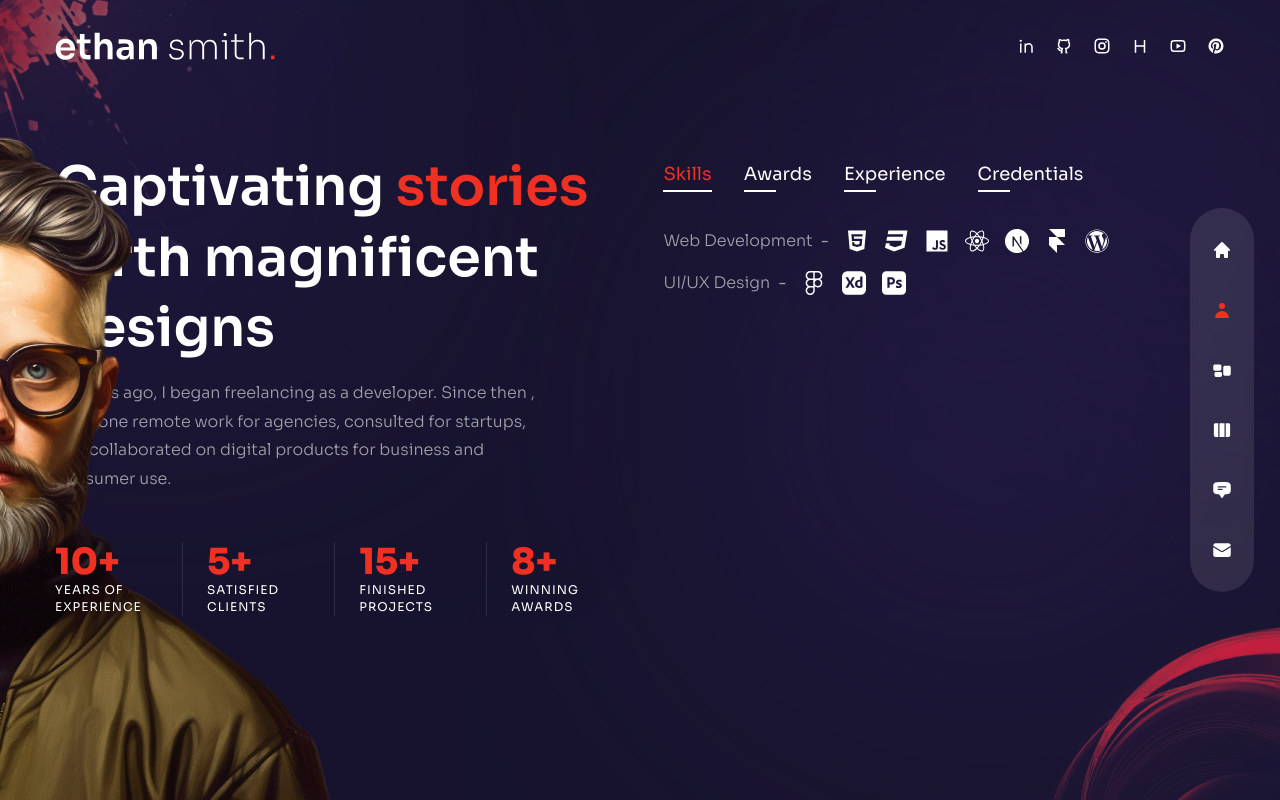
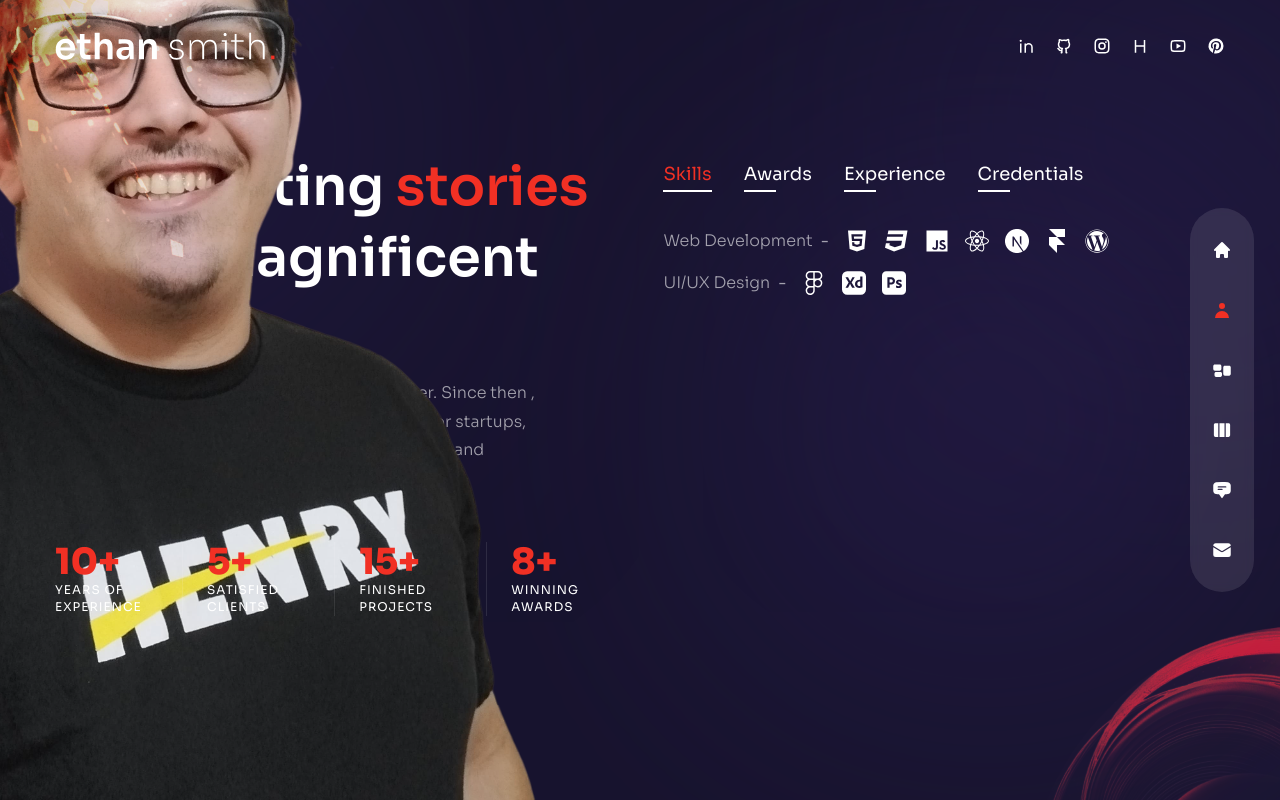
Before and after one commit to MauroMoyano/portfolioDynamic, a Next.js app: page /about in a window 1280 px wide. Built offline with nearby package versions, Linux system fonts and the light colour scheme.

Commit message:
add my photo

```diff
--- a/components/Avatar.js
+++ b/components/Avatar.js
@@ -4,7 +4,7 @@ import Image from "next/image";
 const Avatar = () => {
   return <div className='hidden xl:flex xl:max-w-none'>
     <Image
-        src={'/avatar.png'}
+        src={'/mauro.png'}
         width={737}
         height={678}
         alt=''
--- a/pages/about/index.js
+++ b/pages/about/index.js
@@ -114,7 +114,7 @@ const About = () => {
         initial="hidden"
         animate="show"
         exit="hidden"
-        className="hidden xl:flex absolute bottom-0 -left-[370px]"
+        className="hidden xl:flex absolute bottom-[-200px] -left-[370px]"
       >
         <Avatar />
       </motion.div>
--- a/pages/index.js
+++ b/pages/index.js
@@ -51,7 +51,7 @@ const Home = () => {
       </div>
     </div>
   {/*  image  */}
-    <div className='w-[1200px] h-full absolute right-0 bottom-0'>
+    <div className='w-[1200px] h-full absolute right-0 bottom-20'>
       {/*  bg img */}
       <div className='bg-none xl:bg-explosion xl:bg-cover xl:bg-right xl:bg-no-repeat w-full h-full absolute mix-blend-color-dodge translate-z-0'></div>
       {/*  particles  */}
```
Also changed, not shown: public/avatar.png (deleted), public/mauro.png (added).
